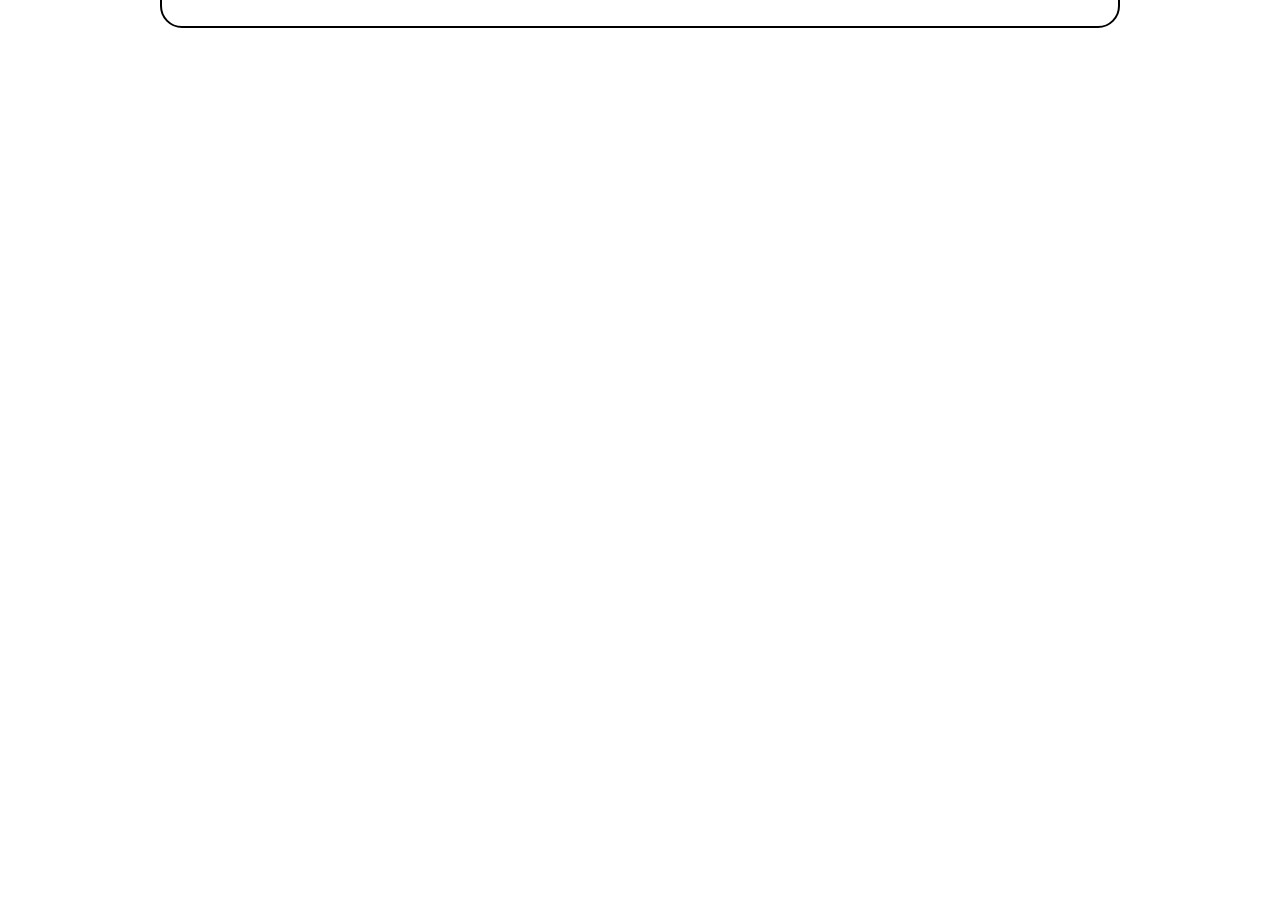
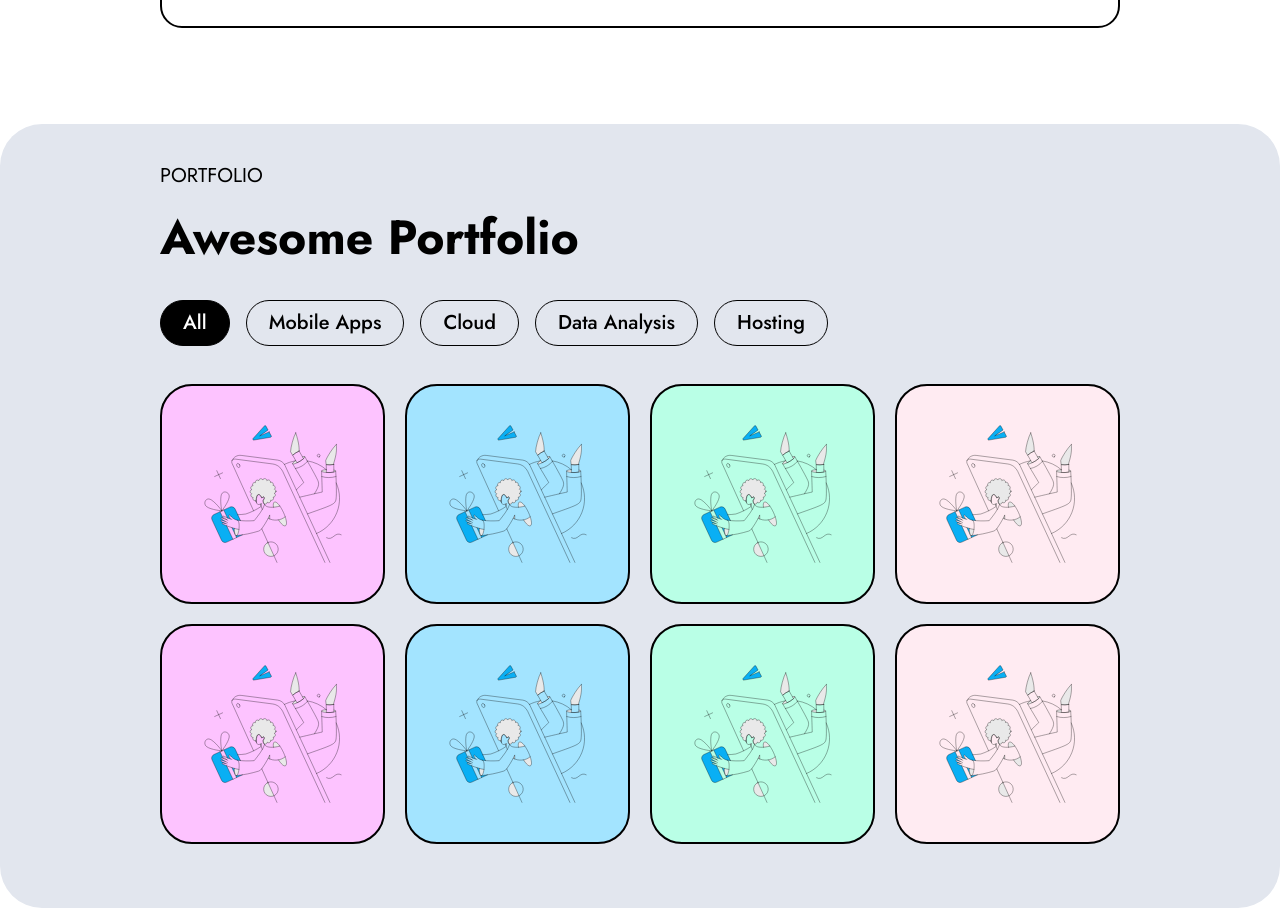
Before and after one commit to alex-ovdiichuk/test-tm30, a Next.js app: page / in a window 1280 px wide. Shown: the part 4094-5002 px from the top of the page. Before the commit the page ends 4218 px from the top, so only its background shows below. Built offline with nearby package versions, Linux system fonts and the light colour scheme.

Commit message:
section6

```diff
--- a/app/page.tsx
+++ b/app/page.tsx
@@ -3,6 +3,7 @@ import { Section2 } from "@/components/Section2";
 import { Section3 } from "@/components/Section3";
 import { Section4 } from "@/components/Section4";
 import { Section5 } from "@/components/Section5";
+import { Section6 } from "@/components/Section6";
 
 export default function Home() {
   return (
@@ -12,6 +13,7 @@ export default function Home() {
       <Section3 />
       <Section4 />
       <Section5 />
+      <Section6 />
     </>
   );
 }
--- /dev/null
+++ b/components/Section6.tsx
@@ -0,0 +1,107 @@
+"use client";
+
+import { useState } from "react";
+import { Button } from "./ui/button";
+import { cn } from "@/lib/utils";
+import { Item } from "./Section6/Item";
+
+const tags = ["Mobile Apps", "Cloud", "Data Analysis", "Hosting"];
+
+const data = [
+  {
+    href: "#",
+    bg: "bg-lightPurple",
+    tag: "Mobile Apps",
+    imgSrc: "/assets/s6/s6.svg",
+  },
+  {
+    href: "#",
+    bg: "bg-lightBlue2",
+    tag: "Mobile Apps",
+    imgSrc: "/assets/s6/s6.svg",
+  },
+  {
+    href: "#",
+    bg: "bg-lightGreen",
+    tag: "Cloud",
+    imgSrc: "/assets/s6/s6.svg",
+  },
+  {
+    href: "#",
+    bg: "bg-lightRed2",
+    tag: "Data Analysis",
+    imgSrc: "/assets/s6/s6.svg",
+  },
+  {
+    href: "#",
+    bg: "bg-lightPurple",
+    tag: "Mobile Apps",
+    imgSrc: "/assets/s6/s6.svg",
+  },
+  {
+    href: "#",
+    bg: "bg-lightBlue2",
+    tag: "Hosting",
+    imgSrc: "/assets/s6/s6.svg",
+  },
+  {
+    href: "#",
+    bg: "bg-lightGreen",
+    tag: "Hosting",
+    imgSrc: "/assets/s6/s6.svg",
+  },
+  {
+    href: "#",
+    bg: "bg-lightRed2",
+    tag: "Mobile Apps",
+    imgSrc: "/assets/s6/s6.svg",
+  },
+];
+
+export const Section6 = () => {
+  const [tag, setTag] = useState("All");
+
+  return (
+    <section className="bg-lightBlue rounded-[42px] xl:rounded-[72px]">
+      <div className="container mx-auto px-3 lg:px-0 xl:px-[294px] pt-[38px] pb-16">
+        <div className="text-xl font-normal uppercase mb-6">Portfolio</div>
+        <h2 className="text-5xl font-bold capitalize mb-[38px]">
+          Awesome Portfolio
+        </h2>
+        <div className="flex gap-4 mb-[38px] flex-wrap">
+          {["All", ...tags].map((t) => (
+            <Button
+              key={t}
+              variant="outline"
+              className={cn(
+                {
+                  "bg-black text-white hover:bg-black/50": tag === t,
+                },
+                "text-sm lg:text-xl"
+              )}
+              onClick={() => setTag(t)}
+            >
+              {t}
+            </Button>
+          ))}
+        </div>
+        <div className="grid-cols-4 gap-5 hidden lg:grid">
+          {data
+            .filter((i) => (tag === "All" ? true : i.tag === tag))
+            .slice(0, 8)
+            .map((i, id) => (
+              <Item item={i} key={id} />
+            ))}
+        </div>
+        <div className="grid lg:hidden grid-cols-1 gap-5">
+          {data
+            .filter((i) => (tag === "All" ? true : i.tag === tag))
+            .slice(0, 6)
+            .map((i, id) => (
+              <Item item={i} key={id} />
+            ))}
+        </div>
+      </div>
+    </section>
+  );
+};
--- /dev/null
+++ b/components/Section6/Item.tsx
@@ -0,0 +1,44 @@
+import { cn } from "@/lib/utils";
+import Image from "next/image";
+import Link from "next/link";
+import { buttonVariants } from "../ui/button";
+
+interface ItemProps {
+  item: { href: string; bg: string; tag: string; imgSrc: string };
+}
+
+export const Item: React.FC<ItemProps> = ({ item }) => {
+  return (
+    <div className="relative group">
+      <div className="absolute inset-0 rounded-[32px] bg-black/20"></div>
+      <div
+        className={`rounded-[32px] border-2 border-black ${item.bg} p-9 relative z-10 group-hover:-translate-y-1.5 transition-all duration-300`}
+      >
+        <div className="w-[258px] h-[258px] lg:w-[144px] lg:h-[144px] xl:w-[244px] xl:h-[244px] relative mx-auto">
+          <Image
+            src={item.imgSrc}
+            fill
+            alt="Image"
+            className="object-contain object-center"
+          />
+        </div>
+      </div>
+      <Link
+        href={item.href}
+        className={cn(
+          buttonVariants(),
+          "absolute w-3/5 left-1/2 -translate-x-1/2 bottom-7 z-20 opacity-0 group-hover:opacity-100 text-lg lg:text-xs xl:text-lg"
+        )}
+      >
+        Read about
+        <Image
+          src="/assets/arrow-btn.svg"
+          width={24}
+          height={24}
+          alt="Arrow icon"
+          className="w-6 h-6 lg:w-4 lg:h-4 xl:w-6 xl:h-6"
+        />
+      </Link>
+    </div>
+  );
+};
```
Also changed, not shown: public/assets/s6/s6.svg (added).
